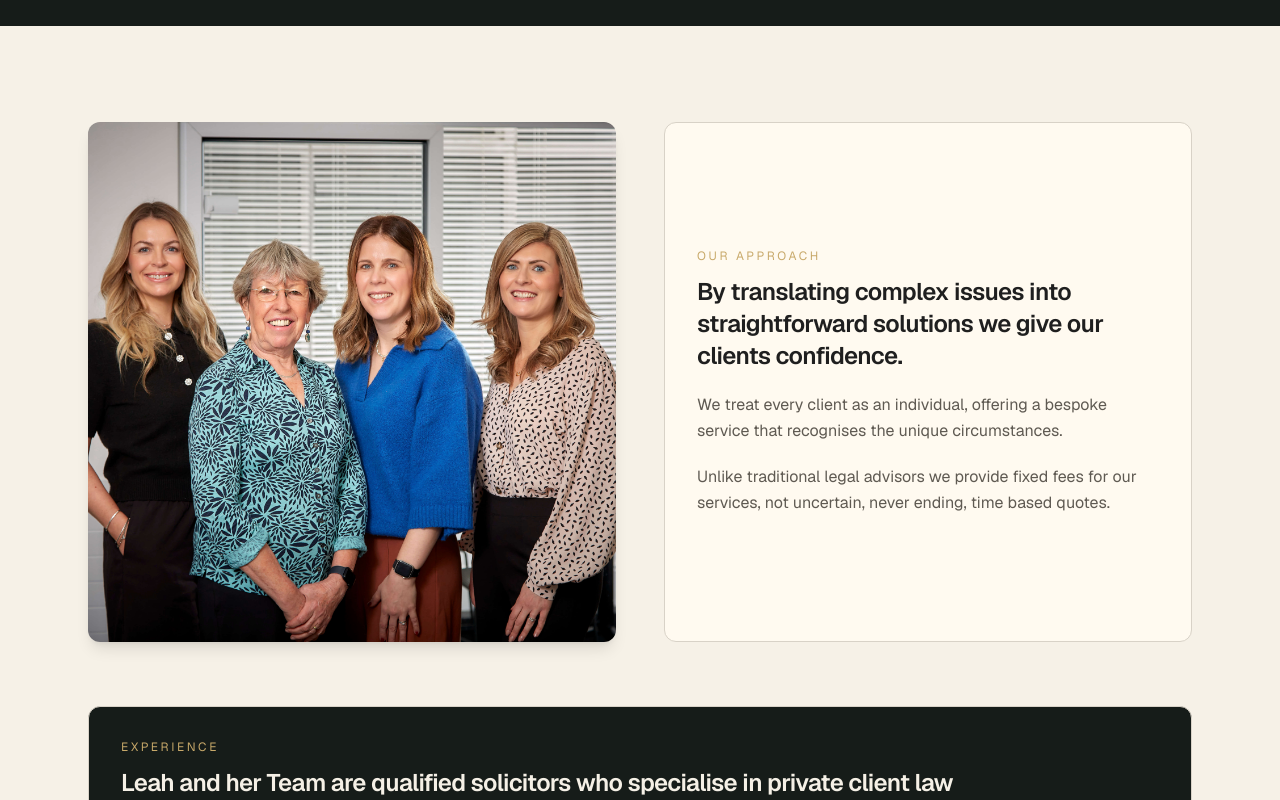
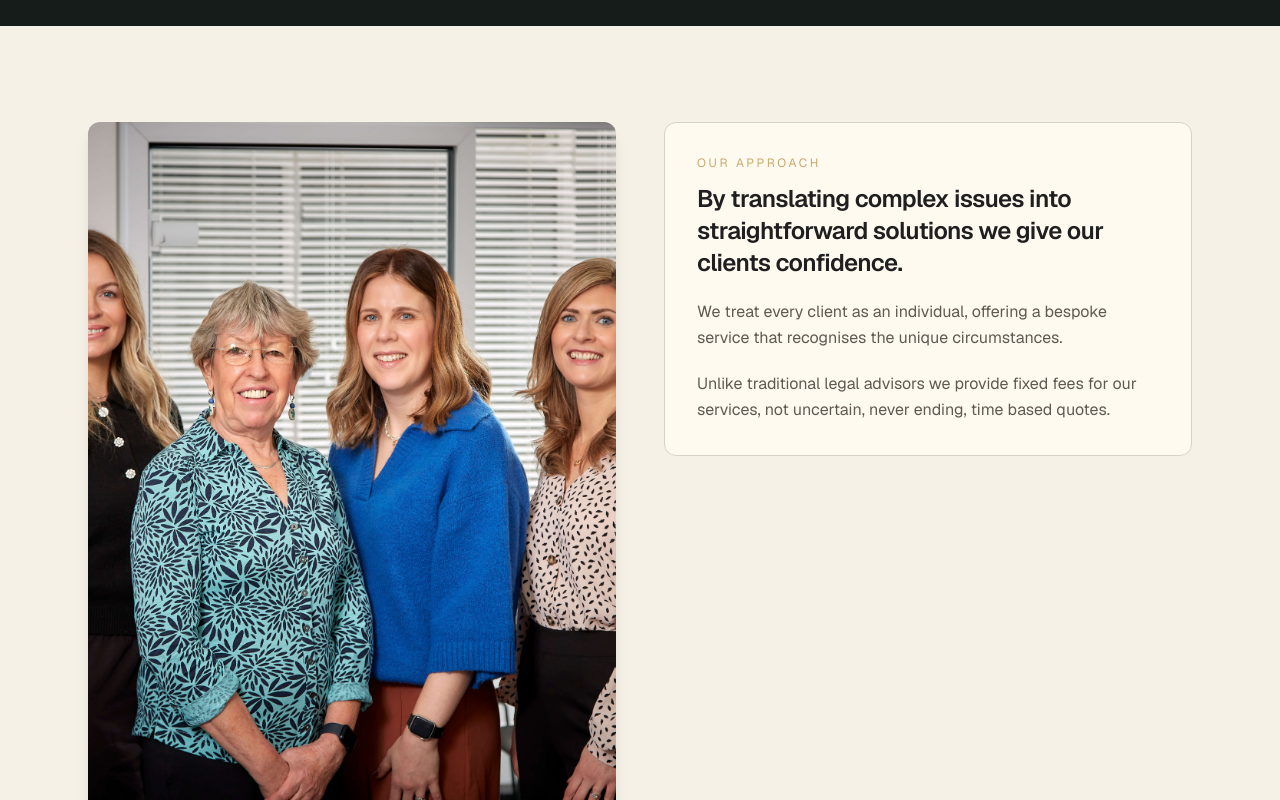
Before and after one commit to dukeman8/leah-website, a Next.js app: page /about in a window 1280 px wide. Shown: the part 400-1200 px from the top of the page. Built offline with nearby package versions, Linux system fonts and the light colour scheme.

Commit message:
Updated about page image

```diff
--- a/app/about/page.tsx
+++ b/app/about/page.tsx
@@ -48,11 +48,12 @@ export default function AboutPage() {
       <section className="bg-[#f6f1e7]">
         <div className="max-w-6xl mx-auto px-6 py-24">
 
-          <div className="grid md:grid-cols-2 gap-12 items-stretch">
+          <div className="grid md:grid-cols-2 gap-12 items-start">
 
-            {/* IMAGE */}
-            <div className="relative h-full min-h-130 overflow-hidden rounded-xl shadow-lg">
+            {/* IMAGE (FIXED) */}
+            <div className="w-full rounded-xl shadow-lg overflow-hidden">
 
+              <div className="relative w-full aspect-[4/5] md:aspect-[3/4]">
                 <Image
                   src="/images/about.jpg"
                   alt="Leah Hanson"
@@ -60,6 +61,7 @@ export default function AboutPage() {
                   sizes="(max-width: 768px) 100vw, 50vw"
                   className="object-cover object-center"
                 />
+              </div>
 
             </div>
 
@@ -107,7 +109,7 @@ export default function AboutPage() {
 
           </div>
 
-          {/* What we can help with */}
+          {/* Services */}
           <div className="mt-12">
 
             <p className="text-xs uppercase tracking-[0.22em] text-[#c8a96a]">
--- a/app/api/contact/route.ts
+++ b/app/api/contact/route.ts
@@ -1,7 +1,8 @@
 import { NextResponse } from "next/server";
 import { Resend } from "resend";
 
-const resend = new Resend(process.env.RESEND_API_KEY);
+// IMPORTANT: env var is required (must exist in Vercel)
+const resend = new Resend(process.env.RESEND_API_KEY!);
 
 export async function POST(req: Request) {
   try {
```
Lines whose indentation alone changed are shown as unchanged.
